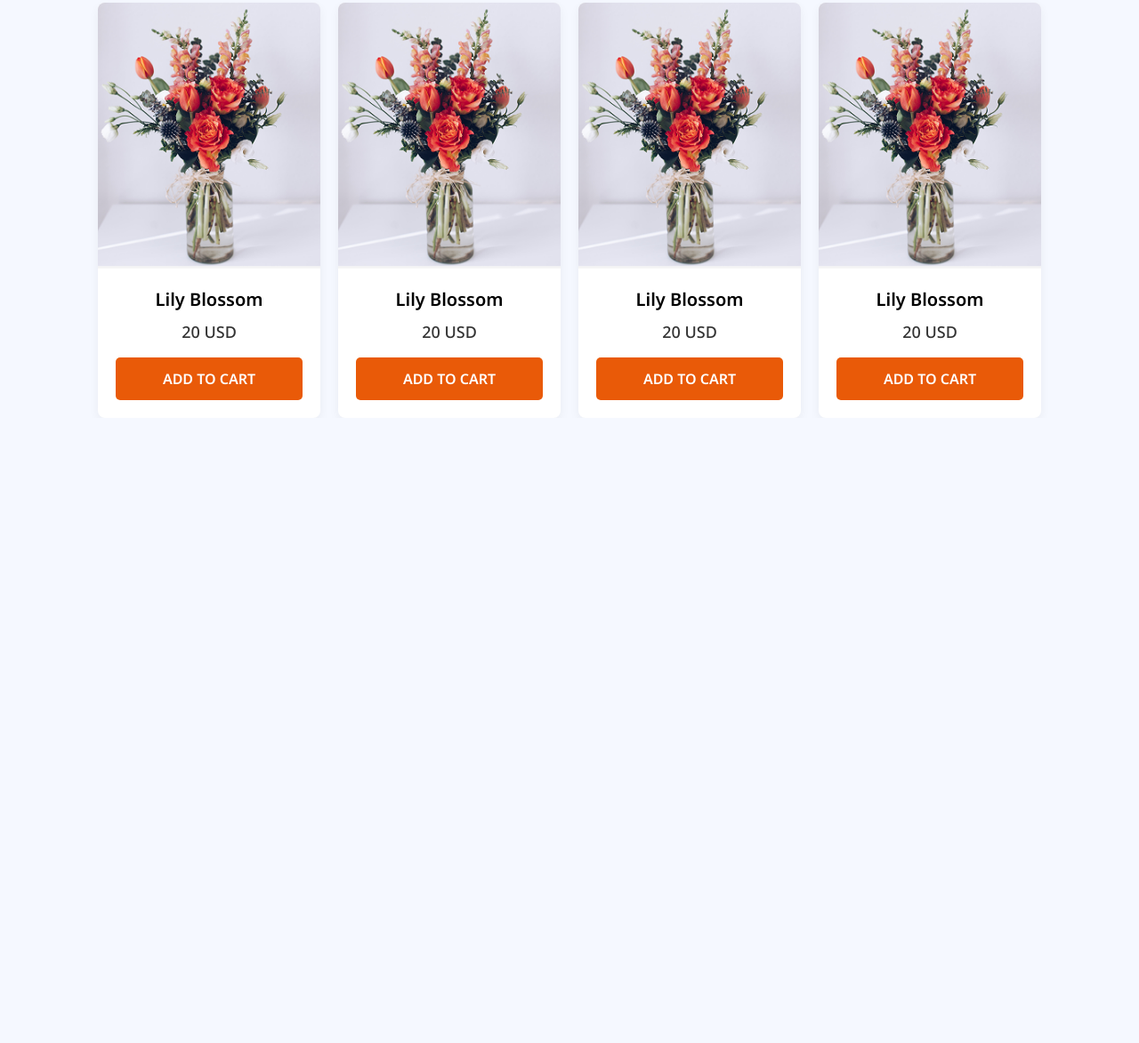
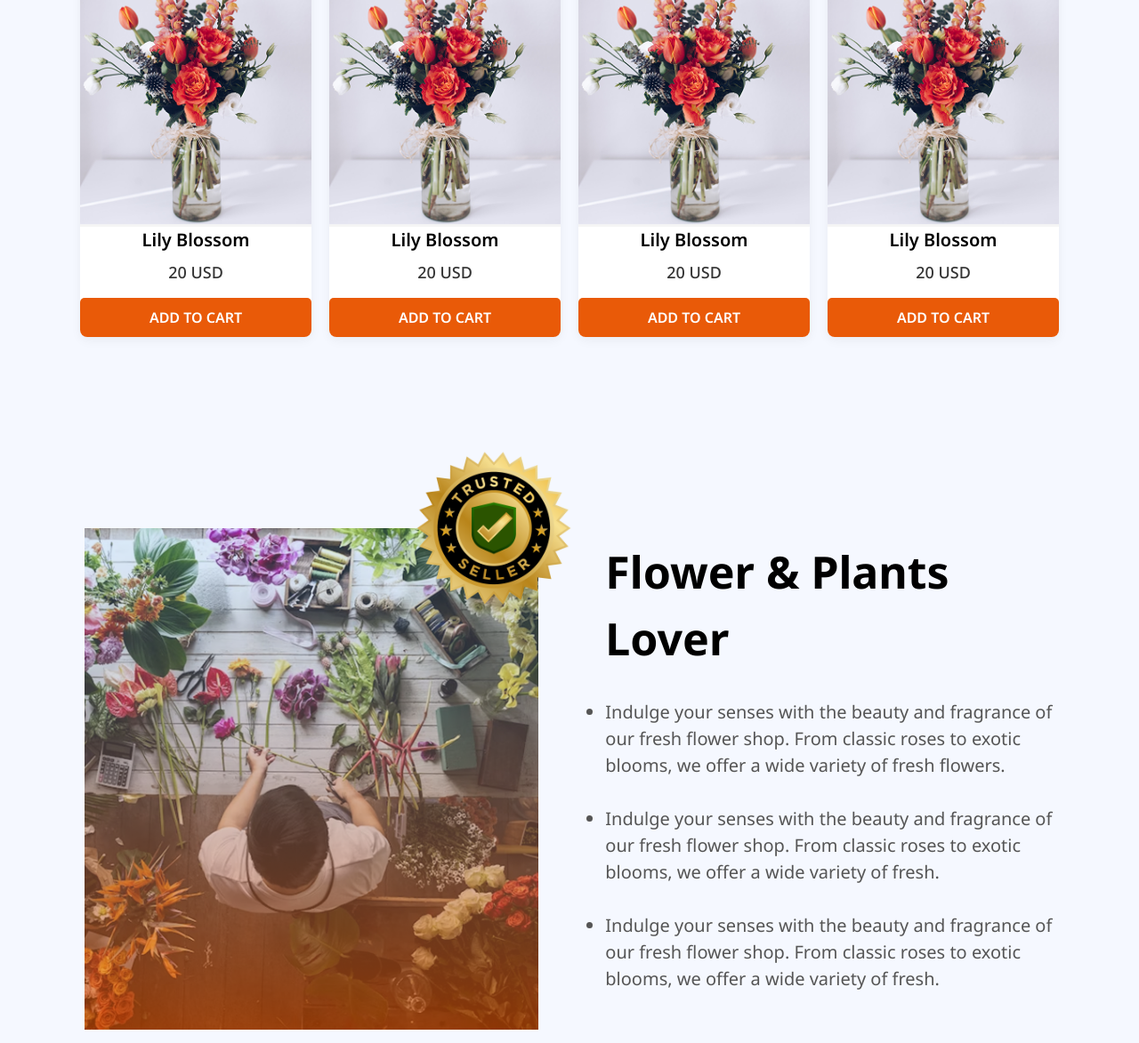
Before and after one commit to mahedi0x/Flower-Landing-Page, a plain HTML site: page index.html in a window 1280 px wide. Shown: the part 1360-2533 px from the top of the page at 89% size. Before the commit the page ends 1830 px from the top, so only its background shows below. Drawn offline with nearby package versions, Linux system fonts and the light colour scheme.

Commit message:
complete flower and plants lover section

```diff
--- a/index.html
+++ b/index.html
@@ -152,6 +152,32 @@
 
             </div>
         </section>
+
+
+        <section id="feature" class="flower-plants-section">
+                <div class="flower-plants-container">
+
+                    <div class="flower-plants-img">
+                        <div class="badge">
+                            <img src="assets/trusted-badge.png" alt="Trusted Seller Badge" class="badge">
+                        </div>
+                        <img  src="assets/flower-store.png" alt="Florist arranging flowers on a table" class="">
+
+                    </div>
+
+                    <div class="flower-plants-text-content">
+                        <h2>
+                            Flower & Plants<br>Lover
+                        </h2>
+                        <ul>
+                            <li>Indulge your senses with the beauty and fragrance of our fresh flower shop. From classic roses to exotic blooms, we offer a wide variety of fresh flowers.</li>
+                            <li>Indulge your senses with the beauty and fragrance of our fresh flower shop. From classic roses to exotic blooms, we offer a wide variety of fresh.</li>
+                            <li>Indulge your senses with the beauty and fragrance of our fresh flower shop. From classic roses to exotic blooms, we offer a wide variety of fresh.</li>
+                        </ul>
+                    </div>
+
+                </div>
+        </section>
     </main>
 
 </body>
--- a/styles/style.css
+++ b/styles/style.css
@@ -13,7 +13,7 @@ body {
 .container {
     max-width: 1140px;
     margin: 0 auto;
-    padding: 0 20px;
+    padding: 0 10px;
 }
 
 /* --- Header and Navigation --- */
@@ -35,7 +35,9 @@ body {
     list-style: none;
     gap: 30px;
 }
-
+nav li {
+    list-style-type: none;
+}
 .nav-links a {
     text-decoration: none;
     color: #333;
@@ -57,6 +59,7 @@ body {
 
 .text-content,
 .image-content {
+    padding: 10px;
     flex: 1;
 }
 
@@ -90,10 +93,10 @@ body {
     margin: 150px 0 40px 0;
 }
 
-.section-header h2 {
+.section-header h2, .flower-plants-text-content h2 {
     font-size: 50px;
     font-weight: 700;
-    margin-bottom: 15px;
+    margin-bottom: 10px;
     font-family: "Noto Sans", sans-serif;
 }
 
@@ -104,6 +107,7 @@ body {
     color: #555;
     line-height: 1.6;
     padding: 0 50px;
+    /* text-align: start; */
 }
 
 
@@ -142,7 +146,7 @@ body {
 }
 
 .card-content {
-    padding: 20px;
+    /* padding: 20px; */
 }
 
 .card-content h3 {
@@ -161,11 +165,11 @@ body {
 
 /* --- Reusable Primary Button --- */
 .btn-primary {
-    display: inline-block;
+    /* display: inline-block; */
     width: 100%;
     background-color: #E95A08;
     color: #fff;
-    padding: 12px 20px;
+    padding: 10px 15px;
     border: none;
     border-radius: 5px;
     font-size: 16px;
@@ -179,6 +183,43 @@ body {
     background-color: #d15107;
 }
 
+
+
+
+
+.flower-plants-container{
+    margin-top: 200px;
+    display: flex;
+    align-items: center;
+    justify-content: space-between;
+    gap: 50px;
+    /* background: #dedede; */
+}
+
+.flower-plants-img{
+    width: 100%;
+    padding: 15px;
+}
+.badge{
+    position: absolute;
+    width: 240px;
+    margin-left: 170px;
+    margin-top: -60px;
+
+}
+ li{
+    list-style-type: disc;
+}
+
+.flower-plants-text-content{
+    width: 99%;
+    padding: 10px;
+}
+.flower-plants-container li{
+    font-size: 20px;
+    color: #555;
+    margin: 30px auto;
+}
 
 /* =================== Media Query for Mobile (2 Columns) =================== */
 
@@ -199,7 +240,25 @@ body {
         gap: 15px;
     }
 
-    .section-header h2 {
+    .section-header h2, .flower-plants-text-content h2 {
         font-size: 32px;
     }
+    .section-header p {
+        text-align: start;
+        padding: 10px;
+
+    }
+
+    .flower-plants-text-content{
+        padding: 20px;
+    }
+    .flower-plants-container{
+        flex-direction: column;
+        margin-top: 100px;
+    }
+
+    .badge{
+        display: none;
+    }
+
 }
```
